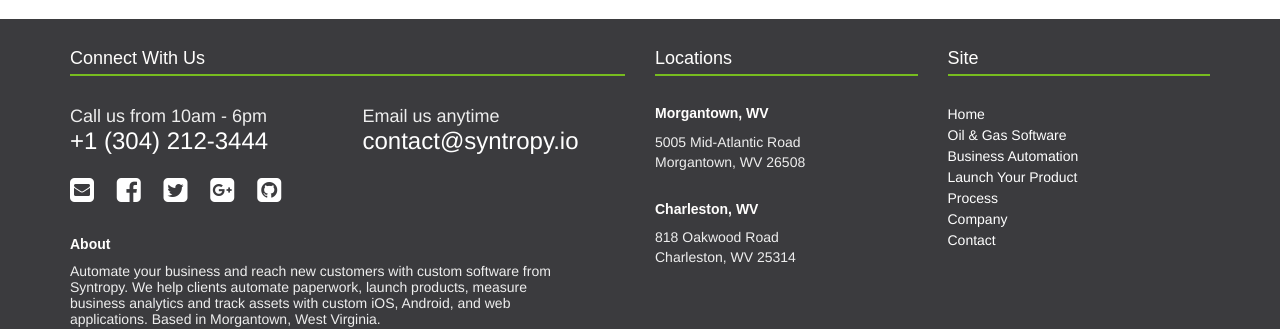
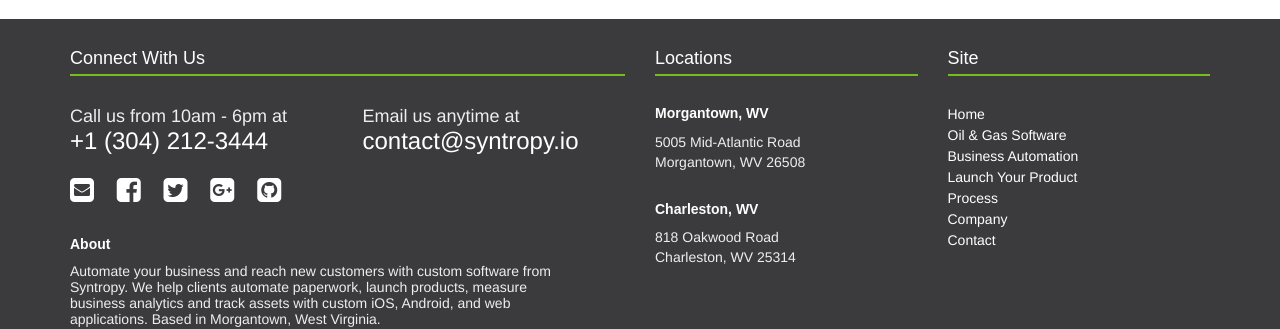
Before and after one commit to SyntropyDev/SyntropyDev.github.io, a Jekyll site: the page built from index.html, in a window 1280 px wide and 900 px high, scrolled down 2330 px. Shown: the part 507-836 px from the top of the window. Built offline with Jekyll 4.4.1, drawn with Linux system fonts in a browser that asks for light colours; nearby versions of some CDN libraries.

Commit message:
textual edits

```diff
--- a/_includes/footer.html
+++ b/_includes/footer.html
@@ -6,13 +6,13 @@
         <h4>Connect With Us</h4>
         <div class="row">
           <div class="col-md-6">
-            <span style="font-size: 18px;">Call us from {{site.hours}}</span> <br/>
+            <span style="font-size: 18px;">Call us from {{site.hours}} at</span> <br/>
             <a href="tel:{{site.contact_phone}}" class="phone">
               <span itemprop="telephone">{{site.contact_phone}}</span>
             </a>
           </div>
           <div class="col-md-6">
-            <span style="font-size: 18px;">Email us anytime</span> <br/>
+            <span style="font-size: 18px;">Email us anytime at</span> <br/>
             <a href="mailto:{{site.contact_email}}" class="phone">
               <span itemprop="email">{{site.contact_email}}</span>
             </a>
```
